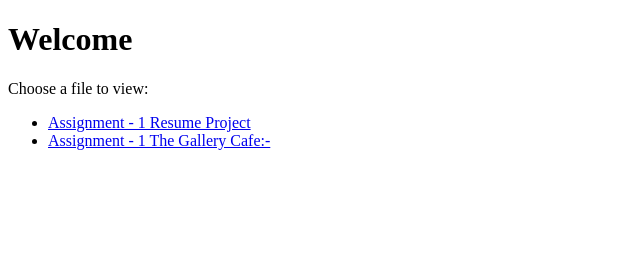
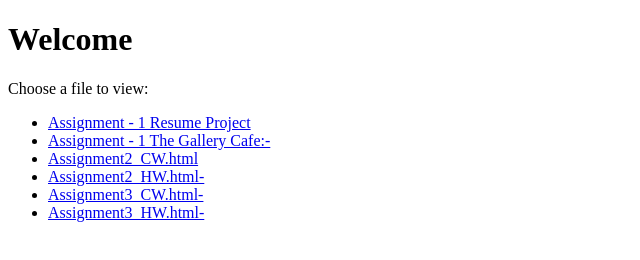
Before and after one commit to mp2003/HTML-Geekster, a plain HTML site: page index.html in a window 1280 px wide. Shown: the whole page, without its empty margins (0-640 px from the left). Drawn offline with Linux system fonts and the light colour scheme.

Commit message:
Update index.html

```diff
--- a/index.html
+++ b/index.html
@@ -11,6 +11,10 @@
   <ul>
     <li><a href="Assignment1_CW.html">Assignment - 1 Resume Project</a></li>
     <li><a href="Assignment1_HW.html">Assignment - 1 The Gallery Cafe:- </a></li>
+    <li><a href="Assignment2_CW.html">Assignment2_CW.html</a></li>
+    <li><a href="Assignment2_HW.html">Assignment2_HW.html- </a></li>
+    <li><a href="Assignment3_HW.html">Assignment3_CW.html- </a></li>
+    <li><a href="assing3_HW.html">Assignment3_HW.html- </a></li>
 
   </ul>
 </body>
```
